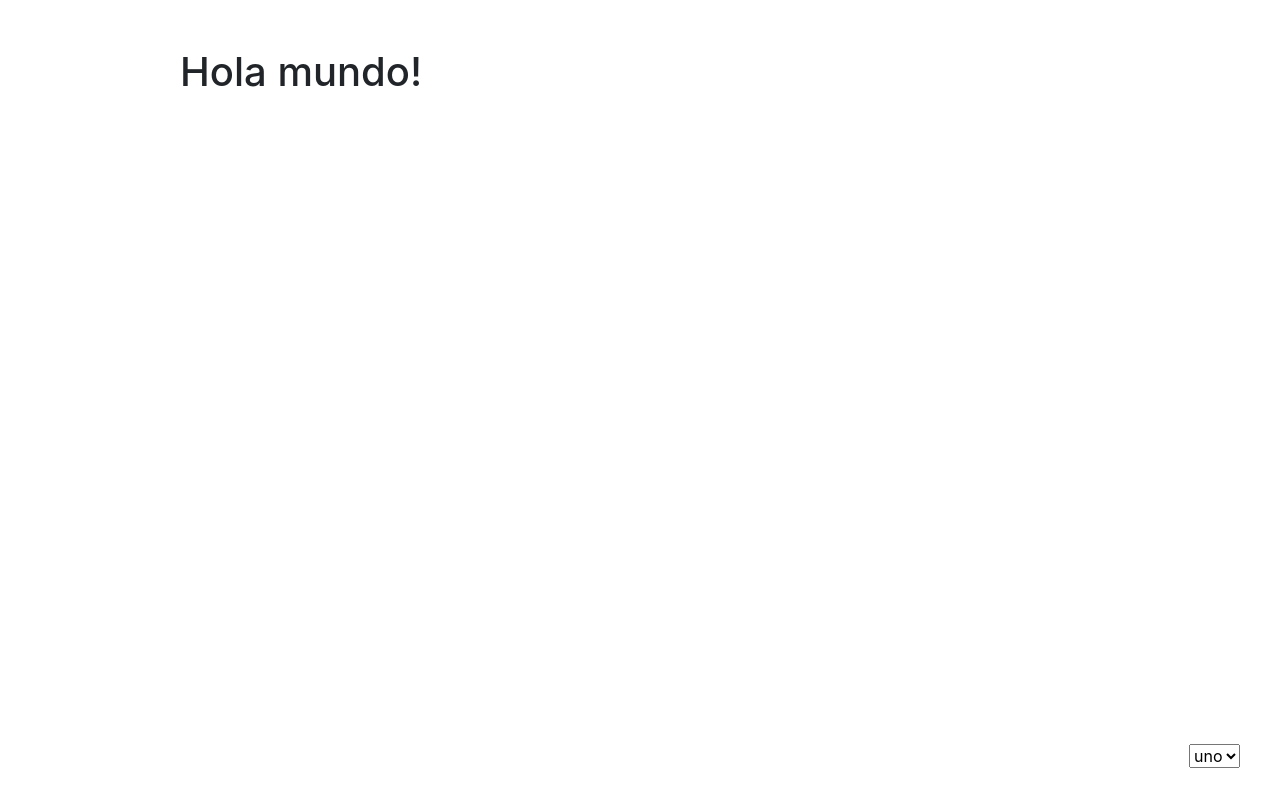
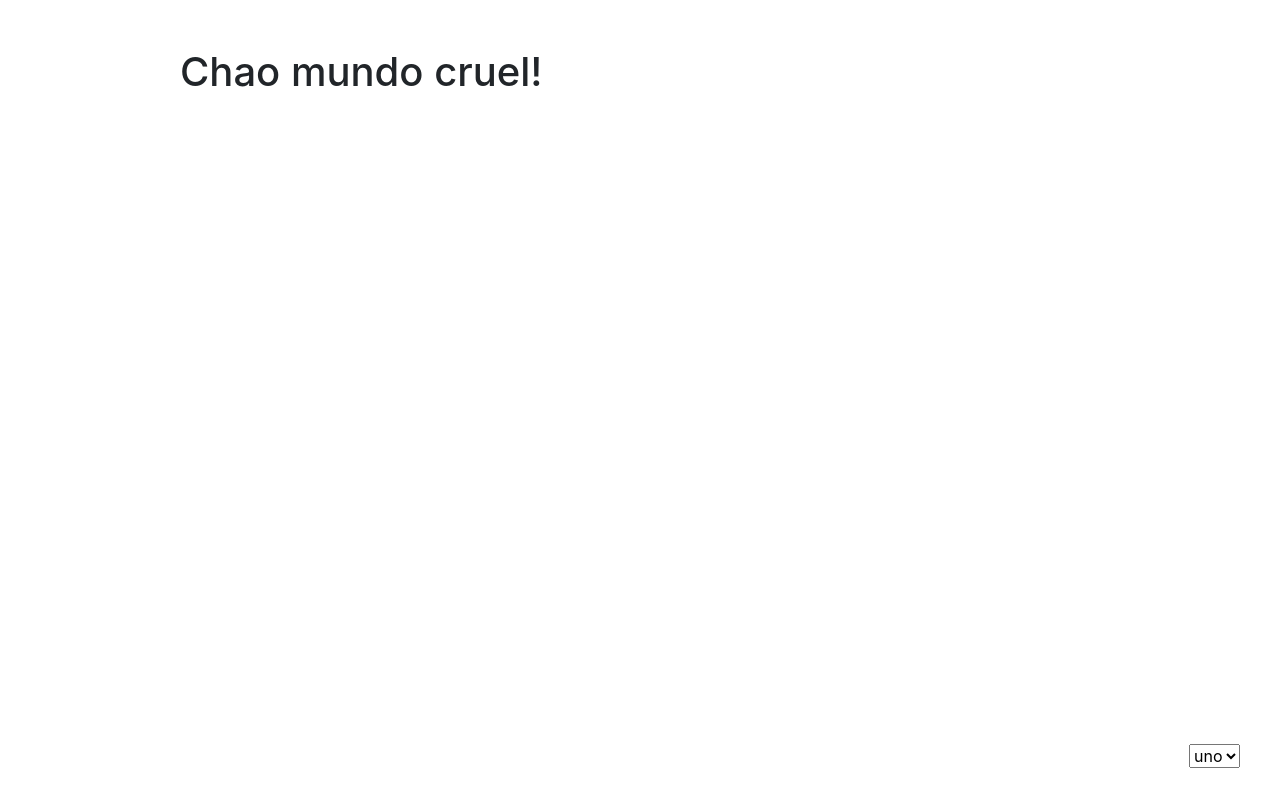
Before and after one commit to Sofiahm/ev2, a plain HTML site: page index.html in a window 1280 px wide. Drawn offline with nearby package versions, Linux system fonts and the light colour scheme.

Commit message:
Update index.html

```diff
--- a/index.html
+++ b/index.html
@@ -28,7 +28,7 @@
     <!-- después de ir por las bibliotecas, puedes aprovecharlas-->
     <script>
       //en el código fuente, h1 contiene un mensaje distinto del que se ve
-      document.getElementsByTagName("h1")[0].innerHTML = "Hola mundo!";
+      document.getElementsByTagName("h1")[0].innerHTML = "Chao mundo cruel!";
     </script>
   </body>
 </html>
```
